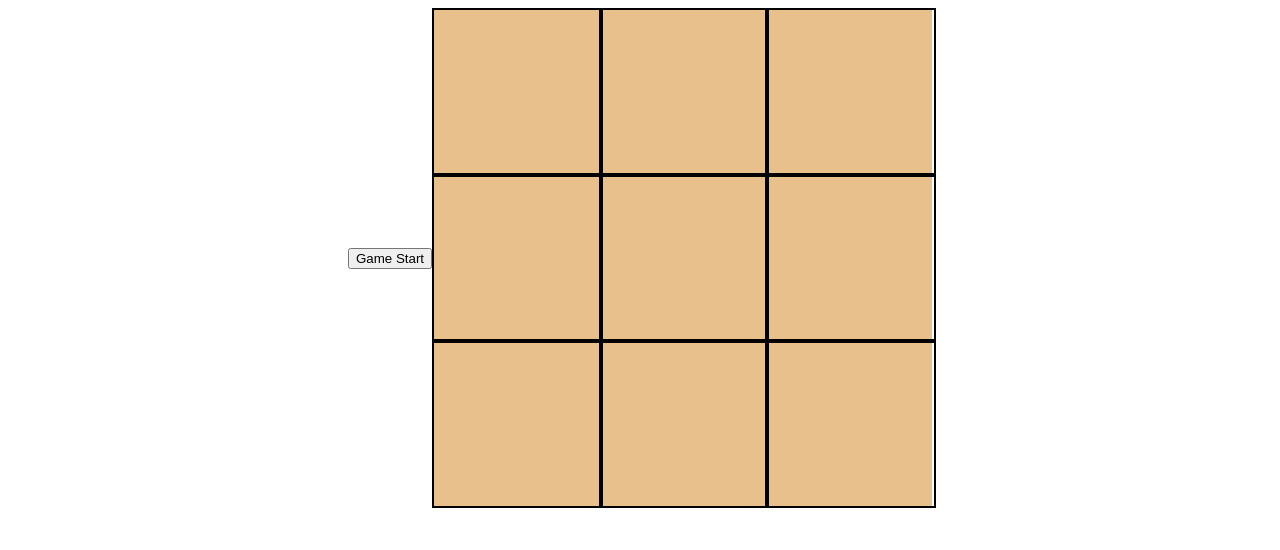
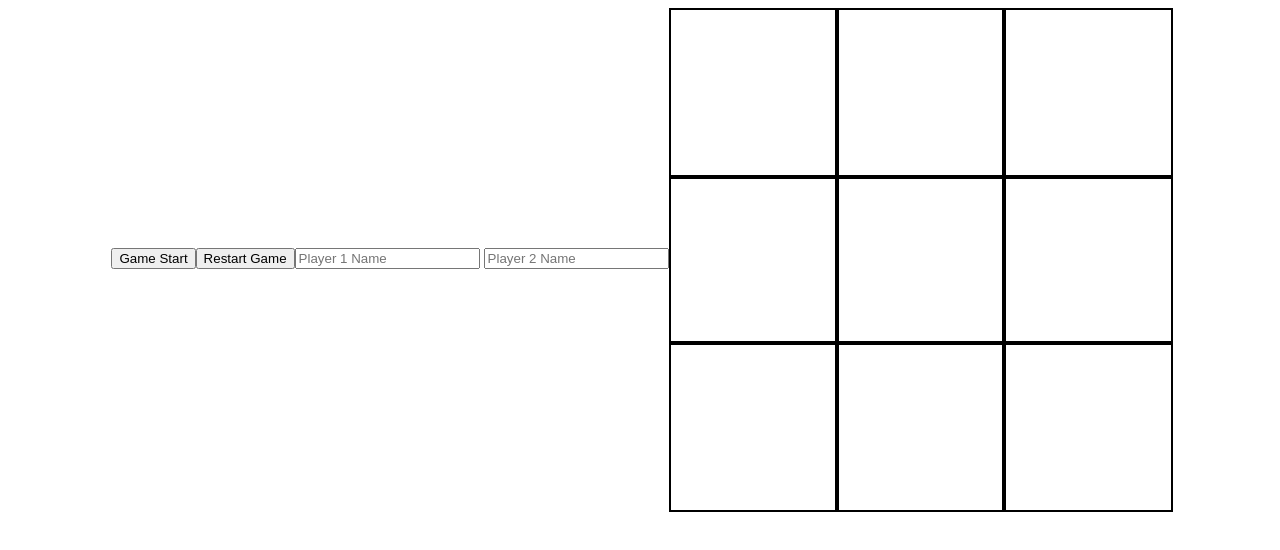
Before and after one commit to IvoSa92/Tic-Tac-Toe---TOP, a plain HTML site: page index.html in a window 1280 px wide. Both pictures are taken after a click on the button "Game Start". Drawn offline with Linux system fonts and the light colour scheme.

Commit message:
created the game board object with the functions to create the board an add event listeners to the squares
created play factory
created Gam object with function to select the player and to insert the mark into the divs
and so change the player

```diff
--- a/index.html
+++ b/index.html
@@ -8,8 +8,14 @@
   </head>
   <body>
     <button class="start-game">Game Start</button>
-    <div class="game-board">
+    <button class="restart-game">Restart Game</button>
+    <div class="controls">
+      <input type="text" id="player-1" placeholder="Player 1 Name" />
+      <input type="text" id="player-2" placeholder="Player 2 Name" />
+    </div>
+    <div class="game-board"></div>
 
+    <div class="message"></div>
     <script src="./index.js"></script>
   </body>
 </html>
--- a/index.js
+++ b/index.js
@@ -1,8 +1,65 @@
-// Game Board
+//Game Board Object
 
-let gameBoard = () => {
+const GameBoard = (() => {
+  let gameBoard = ["", "", "", "", "", "", "", "", ""];
+
+  const createGameBoard = () => {
+    let boardHTML = document.querySelector(".game-board");
+    gameBoard.forEach((item, index) => {
+      let square = document.createElement("div");
+      square.id = index;
+      square.classList.add("board-square");
+      square.addEventListener("click", Game.markSquare, { once: true });
+      boardHTML.appendChild(square);
+    });
+  };
+  return { createGameBoard };
+})();
+
+const createPlayer = (name, mark) => {
+  return {
+    name,
+    mark,
+  };
+};
+
+// Game Object
+const Game = (() => {
+  let gameOver = false;
+  let currentPlayer;
+  let players;
+
+  const start = () => {
+    players = [
+      createPlayer(document.querySelector("#player-1").value, "X"),
+      createPlayer(document.querySelector("#player-2").value, "O"),
+    ];
+    currentPlayer = players[0];
+    console.log(players);
+    GameBoard.createGameBoard();
+  };
+
+  const markSquare = (event) => {
+    event.target.innerHTML = currentPlayer.mark;
+    changePlayer();
+  };
+
+  const changePlayer = () => {
+    return currentPlayer === players[0]
+      ? (currentPlayer = players[1])
+      : (currentPlayer = players[0]);
+  };
+  return { start, markSquare };
+})();
+
+const startButton = document.querySelector(".start-game");
+startButton.addEventListener("click", () => {
+  Game.start();
+});
+
+/*
+const GameBoard = () => {
   let gameBoardArr = ["", "", "", "", "", "", "", "", ""];
-  let winningCombination = [[1, 2, 3]];
 
   const startButton = document.querySelector(".start-game");
   startButton.addEventListener("click", newGame);
@@ -18,7 +75,9 @@ let gameBoard = () => {
       let cell = document.createElement("div");
       cell.classList.add("board-square");
       cell.id = index;
-      cell.addEventListener("click", () => {
+      cell.addEventListener(
+        "click",
+        () => {
           if (playerX === true) {
             cell.innerHTML = "X";
             playerX = false;
@@ -28,10 +87,12 @@ let gameBoard = () => {
             playerO = false;
             playerX = true;
           }
-      });
+        },
+        { once: true }
+      );
       boardHTML.appendChild(cell);
     });
   }
 };
-
-gameBoard();
+GameBoard();
+*/
--- a/style.css
+++ b/style.css
@@ -9,7 +9,7 @@ body {
   display: grid;
   grid-template-columns: 1fr 1fr 1fr;
   grid-template-rows: 1fr 1fr 1fr;
-  background-color: rgb(232, 192, 139);
+
   width: 500px;
   height: 500px;
 }
@@ -19,7 +19,7 @@ body {
   align-items: center;
   justify-content: center;
   width: 100%;
-  height: 100%m;
+  height: 100%;
   border: solid 2px black;
 }
 
```
Lines whose indentation alone changed are shown as unchanged.
